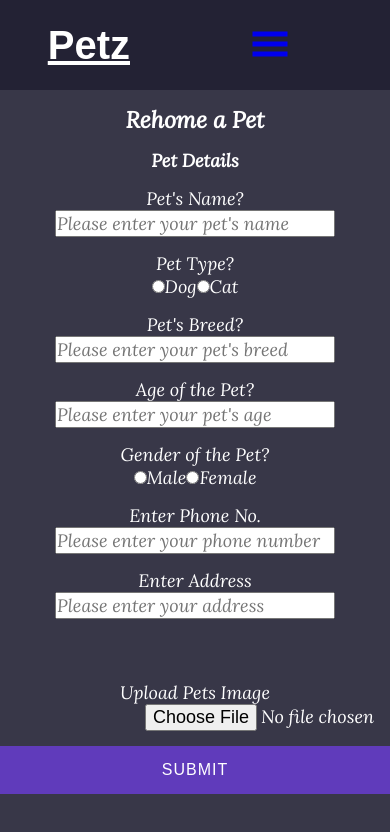
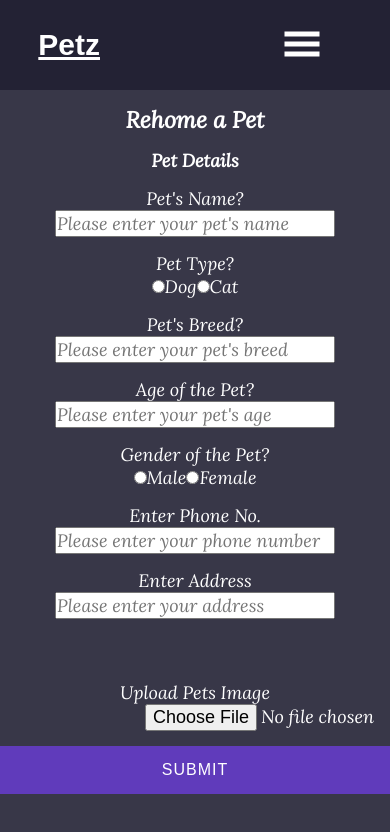
Before and after one commit to thebishalpaul/petz, a React (Create React App) app: page /#/AddPet in a window 390 px wide. Shown: the top 832 px of the page. Built offline with nearby package versions, Linux system fonts and the light colour scheme; no server answers.

Commit message:
few design changes

```diff
--- a/src/components/Navbar.css
+++ b/src/components/Navbar.css
@@ -83,19 +83,21 @@ button{
     }
 
     .logo h2 {
-        font-size: 4rem;
+        font-size: 3rem;
     }
-
     .first_navbar{
-        grid-template-columns: 13rem 2fr 10rem;
+        grid-template-columns: 10rem 2fr 10rem;
         height: 9rem;
     }
 
     .hamburger{
         justify-self: end;
         display: block;
+        margin-right: -32px;
     }
-
+    .hamburger a{
+        color:white;
+    }
     .mobile_navbar{
         background-color: rgb(1, 27, 27);
         display:grid;
```
